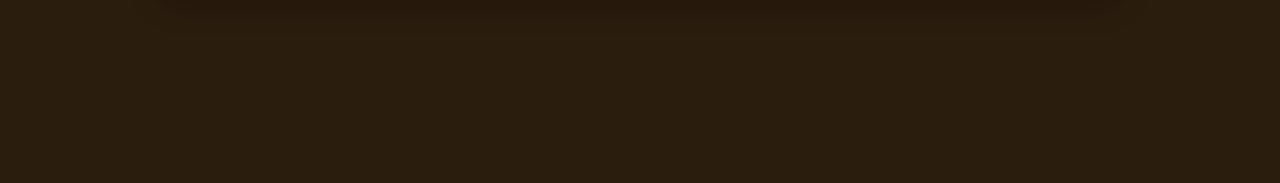
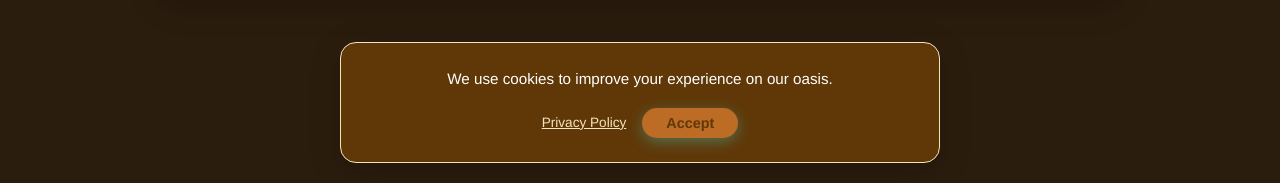
Before and after one commit to aiw3ndil/truek-frontend, a Next.js app: page /terms in a window 1280 px wide. Shown: the part 617-800 px from the top of the page. Built offline with nearby package versions, Linux system fonts and the light colour scheme; no server answers.

Commit message:
feat: add cookie notice component and translations

```diff
--- a/src/app/layout.tsx
+++ b/src/app/layout.tsx
@@ -5,6 +5,7 @@ import 'foundation-sites/dist/css/foundation.min.css';
 import FoundationInit from './FoundationInit';
 import Header from '@/components/Header';
 import Footer from '@/components/Footer';
+import CookieNotice from '@/components/CookieNotice';
 import { LocaleProvider } from '@/context/LocaleContext';
 import { AuthProvider } from '@/context/AuthContext';
 import { GoogleOAuthProvider } from '@react-oauth/google';
@@ -46,6 +47,7 @@ export default function RootLayout({
                 {children}
               </main>
               <Footer />
+              <CookieNotice />
               <FoundationInit />
             </GoogleOAuthProvider>
           </AuthProvider>
--- /dev/null
+++ b/src/components/CookieNotice.tsx
@@ -0,0 +1,76 @@
+'use client';
+
+import { useState, useEffect } from 'react';
+import Link from 'next/link';
+import { useLocale } from '@/context/LocaleContext';
+
+export default function CookieNotice() {
+  const [isVisible, setIsVisible] = useState(false);
+  const { t } = useLocale();
+
+  useEffect(() => {
+    const consent = localStorage.getItem('cookie-consent');
+    if (!consent) {
+      setIsVisible(true);
+    }
+  }, []);
+
+  const acceptCookies = () => {
+    localStorage.setItem('cookie-consent', 'true');
+    setIsVisible(false);
+  };
+
+  if (!isVisible) return null;
+
+  return (
+    <div
+      style={{
+        position: 'fixed',
+        bottom: '20px',
+        left: '20px',
+        right: '20px',
+        zIndex: 1000,
+        backgroundColor: 'var(--color-clay)',
+        color: 'white',
+        padding: '1.5rem',
+        borderRadius: '16px',
+        boxShadow: '0 8px 32px rgba(0,0,0,0.2)',
+        display: 'flex',
+        flexDirection: 'column',
+        alignItems: 'center',
+        gap: '1rem',
+        maxWidth: '600px',
+        margin: '0 auto',
+        border: '1px solid var(--color-sand)'
+      }}
+    >
+      <p style={{ margin: 0, textAlign: 'center', fontSize: '0.95rem' }}>
+        {t.cookie_notice?.message || "We use cookies to improve your experience on our oasis."}
+      </p>
+      <div style={{ display: 'flex', gap: '1rem', alignItems: 'center' }}>
+        <Link
+          href="/privacy"
+          style={{
+            color: 'var(--color-sand)',
+            fontSize: '0.85rem',
+            textDecoration: 'underline'
+          }}
+        >
+          {t.cookie_notice?.privacy_policy || "Privacy Policy"}
+        </Link>
+        <button
+          onClick={acceptCookies}
+          className="oasis-button"
+          style={{
+            padding: '0.5rem 1.5rem',
+            fontSize: '0.9rem',
+            backgroundColor: 'var(--color-terracotta)',
+            borderColor: 'var(--color-terracotta)'
+          }}
+        >
+          {t.cookie_notice?.accept || "Accept"}
+        </button>
+      </div>
+    </div>
+  );
+}
--- a/src/lib/i18n/en.json
+++ b/src/lib/i18n/en.json
@@ -182,5 +182,10 @@
     "proposal_success": "Proposal sent to the winds!",
     "no_items_to_offer": "You don't have any available items to offer! Create one first.",
     "trade_button": "Trade"
+  },
+  "cookie_notice": {
+    "message": "We use cookies to improve your experience on our oasis.",
+    "accept": "Accept",
+    "privacy_policy": "Privacy Policy"
   }
 }
--- a/src/lib/i18n/es.json
+++ b/src/lib/i18n/es.json
@@ -183,5 +183,10 @@
     "proposal_success": "¡Propuesta enviada a los vientos!",
     "no_items_to_offer": "¡No tienes objetos disponibles para ofrecer! Crea uno primero.",
     "trade_button": "Trueque"
+  },
+  "cookie_notice": {
+    "message": "Utilizamos cookies para mejorar tu experiencia en nuestro oasis.",
+    "accept": "Aceptar",
+    "privacy_policy": "Política de Privacidad"
   }
 }
--- a/src/lib/i18n/fi.json
+++ b/src/lib/i18n/fi.json
@@ -183,5 +183,10 @@
     "proposal_success": "Ehdotus lahetetty tuulten mukaan!",
     "no_items_to_offer": "Sinulla ei ole tarjottavia kohteita! Luo ensin uusi kohde.",
     "trade_button": "Vaihda"
+  },
+  "cookie_notice": {
+    "message": "Käytämme evästeitä parantaaksemme kokemustasi oasisissamme.",
+    "accept": "Hyväksy",
+    "privacy_policy": "Tietosuojaseloste"
   }
 }
```
